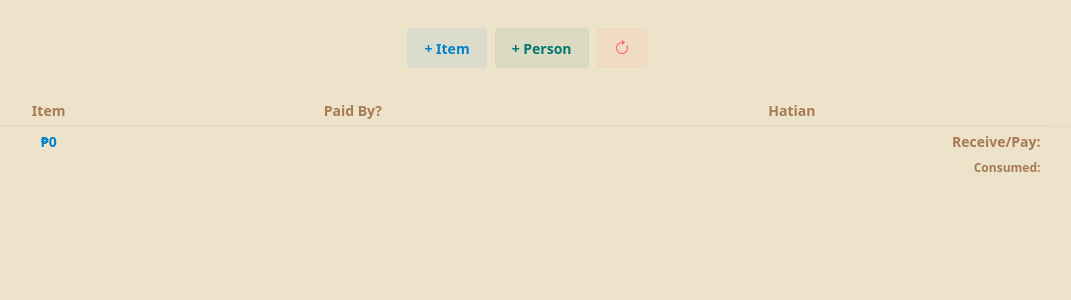
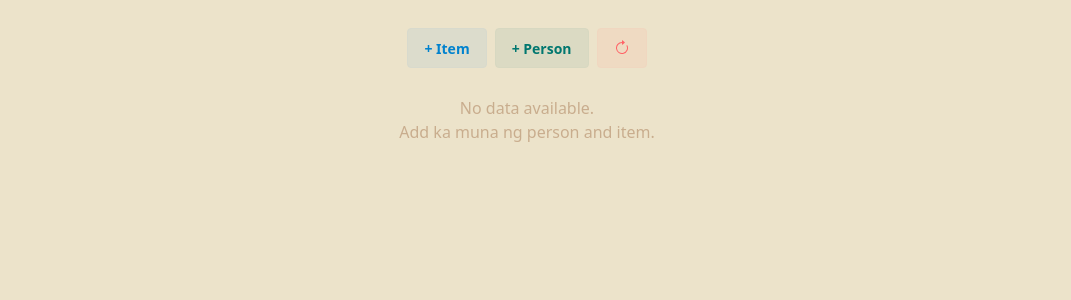
Before and after one commit to jjjmdev/hatian, a React (Vite) app: page / in a window 1280 px wide. Shown: the top 300 px of the page, without its empty margins (113-1184 px from the left). Built offline with nearby package versions, Linux system fonts and the light colour scheme.

Commit message:
Add no data render for table and improve its layout

```diff
--- a/src/App.css
+++ b/src/App.css
@@ -28,3 +28,9 @@ body::-webkit-scrollbar-button {
   display: grid;
   gap: 0.5rem;
 }
+
+.table .actions {
+  /* force table cell to shrink */
+  width: 1px;
+  white-space: nowrap;
+}
--- a/src/components/ItemsTable.jsx
+++ b/src/components/ItemsTable.jsx
@@ -4,14 +4,22 @@ import { roundTwoDecimals } from '../utils/utils'
 export default function ItemsTable({ onEditClick, persons, items }) {
   const txs = computeTxs(items, persons)
 
+  if (!items || items.length < 1) {
+    return (
+      <>
+        <div style={{ opacity: '30%' }}>No data available.</div>
+        <div style={{ opacity: '30%' }}>Add ka muna ng person and item.</div>
+      </>
+    )
+  }
+
   return (
     <>
-      <div className='overflow-x-auto'>
+      <div className='overflow-x-auto md:px-10'>
         <table
-          className='table table-zebra text-center table-xs table-pin-rows table-pin-cols text-nowrap'
+          className='table table-zebra text-center table-xs table-pin-rows table-pin-cols text-nowrap table-auto'
           style={{ maxWidth: '1200px', margin: '0 auto' }}
         >
-          {/* head */}
           <thead>
             <tr>
               <td>Item</td>
@@ -67,7 +75,7 @@ export default function ItemsTable({ onEditClick, persons, items }) {
                       />
                     )
                   })}
-                  <td className='w-min'>
+                  <td className='actions'>
                     <button
                       className='btn btn-ghost btn-xs'
                       onClick={() => {
```
Lines whose indentation alone changed are shown as unchanged.
